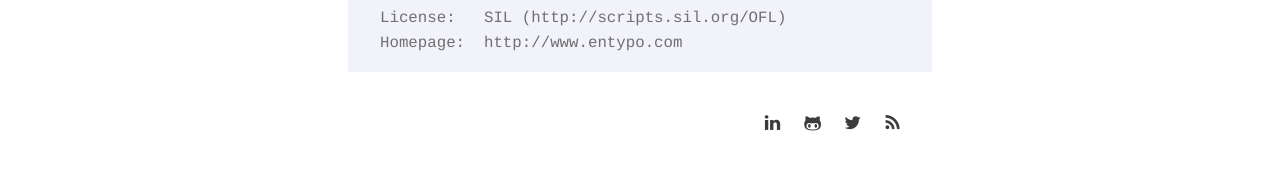
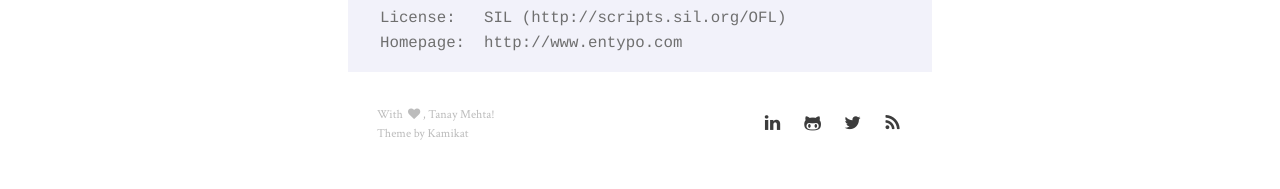
Before and after one commit to tanaymeh/blog, a Jekyll site: the page built from assets/font/LICENSE.md, in a window 1280 px wide. Shown: the part 900-1089 px from the top of the page. Built offline with Jekyll 4.4.1, drawn with Linux system fonts in a browser that asks for light colours; our own code applies the rules of GitHub Pages for plain Markdown files.

Commit message:
Update footer.html

```diff
--- a/_includes/footer.html
+++ b/_includes/footer.html
@@ -18,9 +18,11 @@
         <i class="icon-rss"></i>
       </a>
     </div>
-<!--     <div class="credits">
-      KAGAMI, made with <i class="icon-heart"></i> by Kamikat
-    </div> -->
+    <div class="credits">
+      With <i class="icon-heart"></i>, Tanay Mehta!
+      <br>
+      Theme by Kamikat
+    </div>
   </div>
 
 </footer>
```
